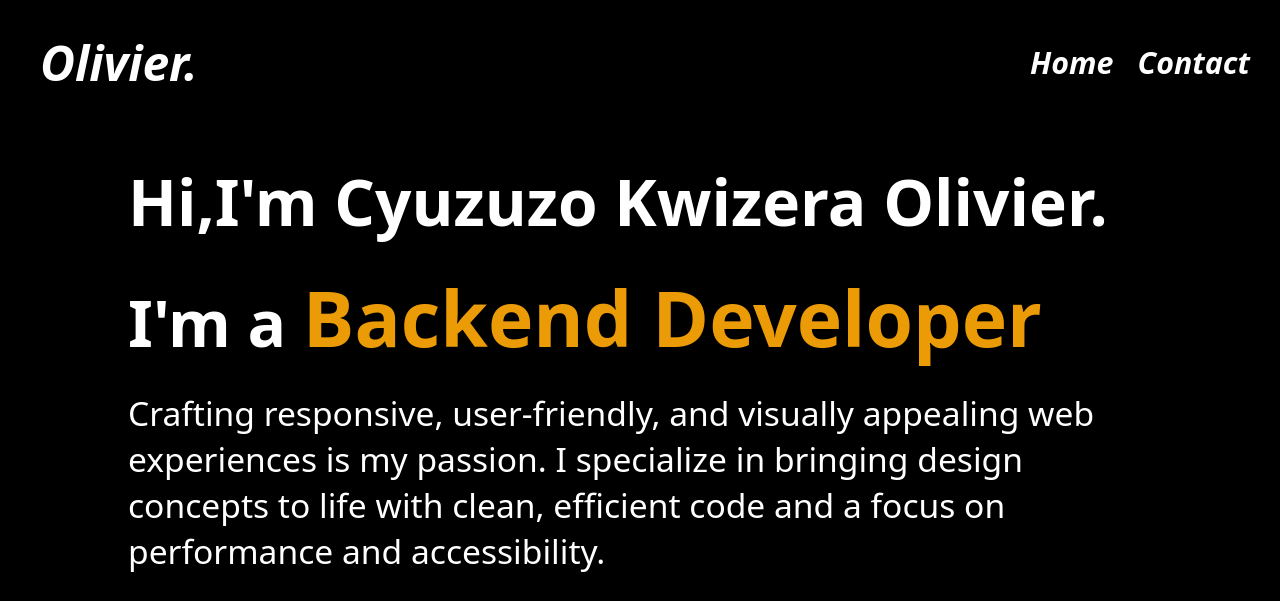
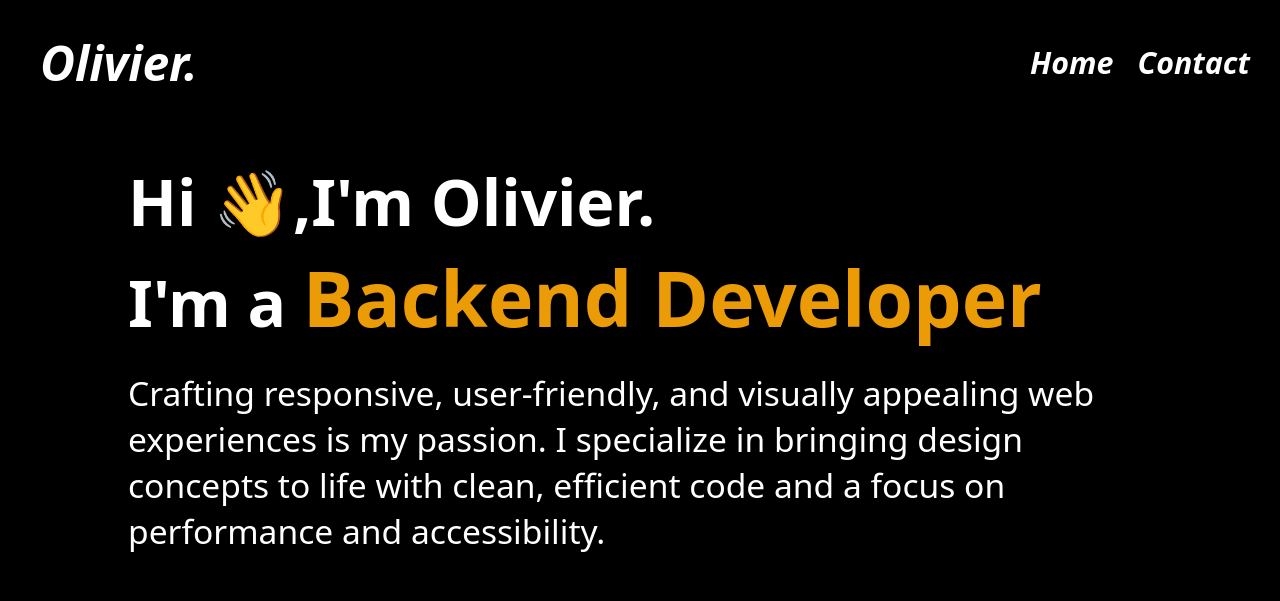
Before and after one commit to Olivier2-prog/olivierportifolio, a plain HTML site: page index.html in a window 1280 px wide. Shown: the top 601 px of the page. Drawn offline with Linux system fonts and the light colour scheme.

Commit message:
Update index.html

```diff
--- a/index.html
+++ b/index.html
@@ -17,8 +17,8 @@
     <div class="home">
       <!-- <img src="/images/img-1.jpg" alt="" class="home-img" /> -->
       <div class="home-content">
-        <h2>Hi,I'm Cyuzuzo Kwizera Olivier.</h2>
-        <h2>I'm a <span class="animate-text"></span></h2>
+        <h2>Hi 👋,I'm Olivier.<br>
+        I'm a <span class="animate-text"></span></h2>
         <p>
           Crafting responsive, user-friendly, and visually appealing web
           experiences is my passion. I specialize in bringing design concepts to
```
